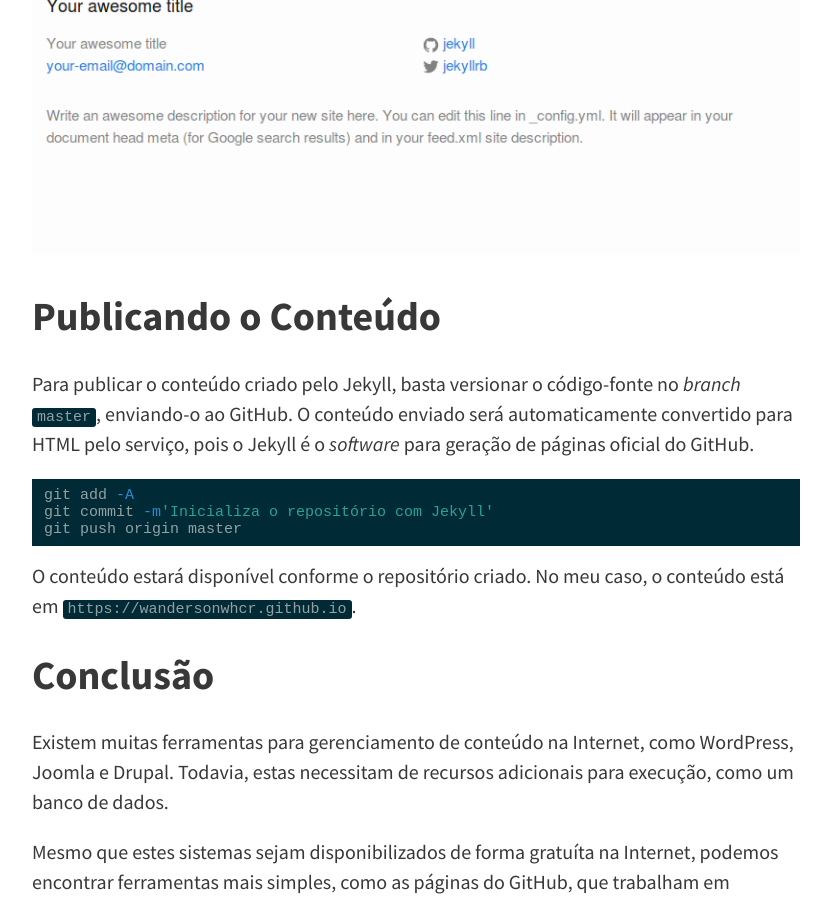
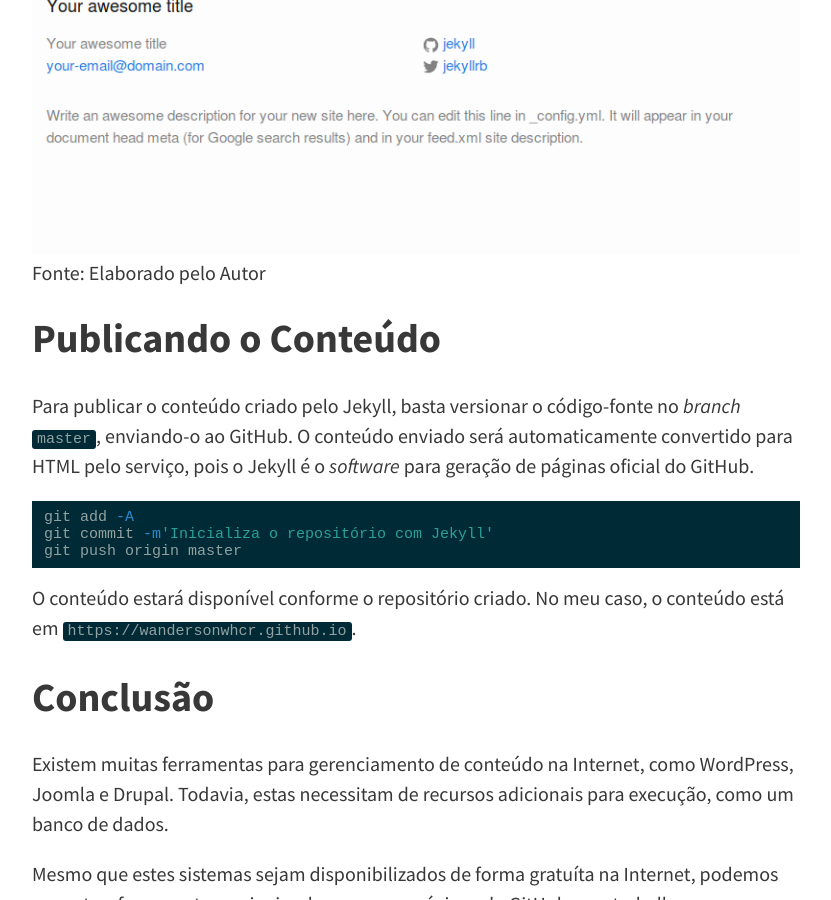
Before and after one commit to wandersonwhcr/wandersonwhcr.github.io, a Jekyll site: the page built from _posts/2017-01-21-paginas-pessoais-no-github.md, in a window 1280 px wide and 900 px high, scrolled down 2464 px. Shown: the whole window, without its empty margins (224-1055 px from the left). Built offline with Jekyll 4.4.1, drawn with Linux system fonts in a browser that asks for light colours; nearby versions of some CDN libraries; comment, search, counter and statistics services are not loaded.

Commit message:
Inclui modelo para apresentação de imagens

```diff
--- /dev/null
+++ b/_includes/image.html
@@ -0,0 +1,4 @@
+<figure class="image">
+    <img src="{{ site.url }}{{ include.src }}" alt="{{ include.alt }}">
+    <figcaption>{{ include.description }}</figcaption>
+</figure>
--- a/_posts/2017-01-21-paginas-pessoais-no-github.md
+++ b/_posts/2017-01-21-paginas-pessoais-no-github.md
@@ -43,7 +43,7 @@ jekyll serve
 
 Acessando o endereço `http://localhost:4000`, você poderá visualizar o conteúdo criado no formato HTML, conforme a figura abaixo.
 
-![Conteúdo criado no formato HTML]({{ site.url }}/assets/img/2017-01-21-screenshot.png)
+{% include image.html src="/assets/img/2017-01-21-screenshot.png" description="Fonte: Elaborado pelo Autor" alt="Captura de Tela com Resultado do Jekyll" %}
 
 ## Publicando o Conteúdo
 
```
